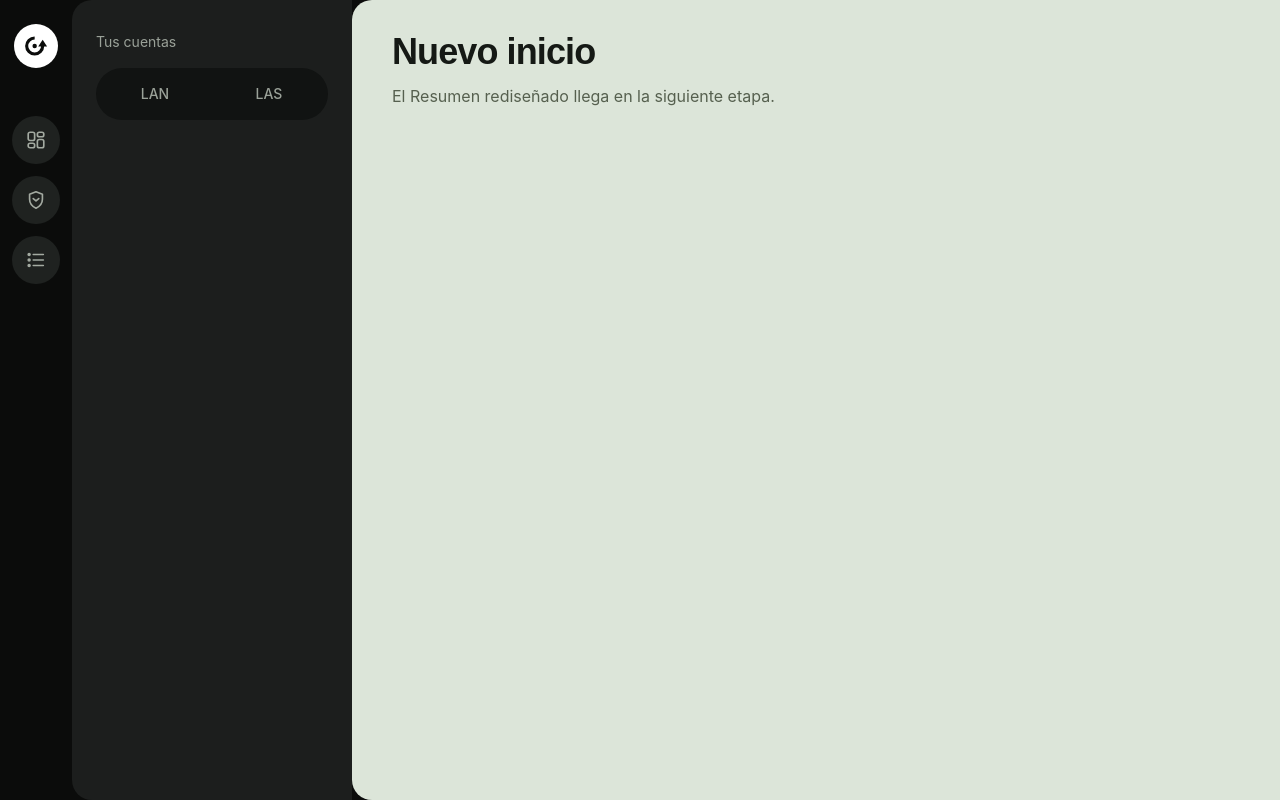
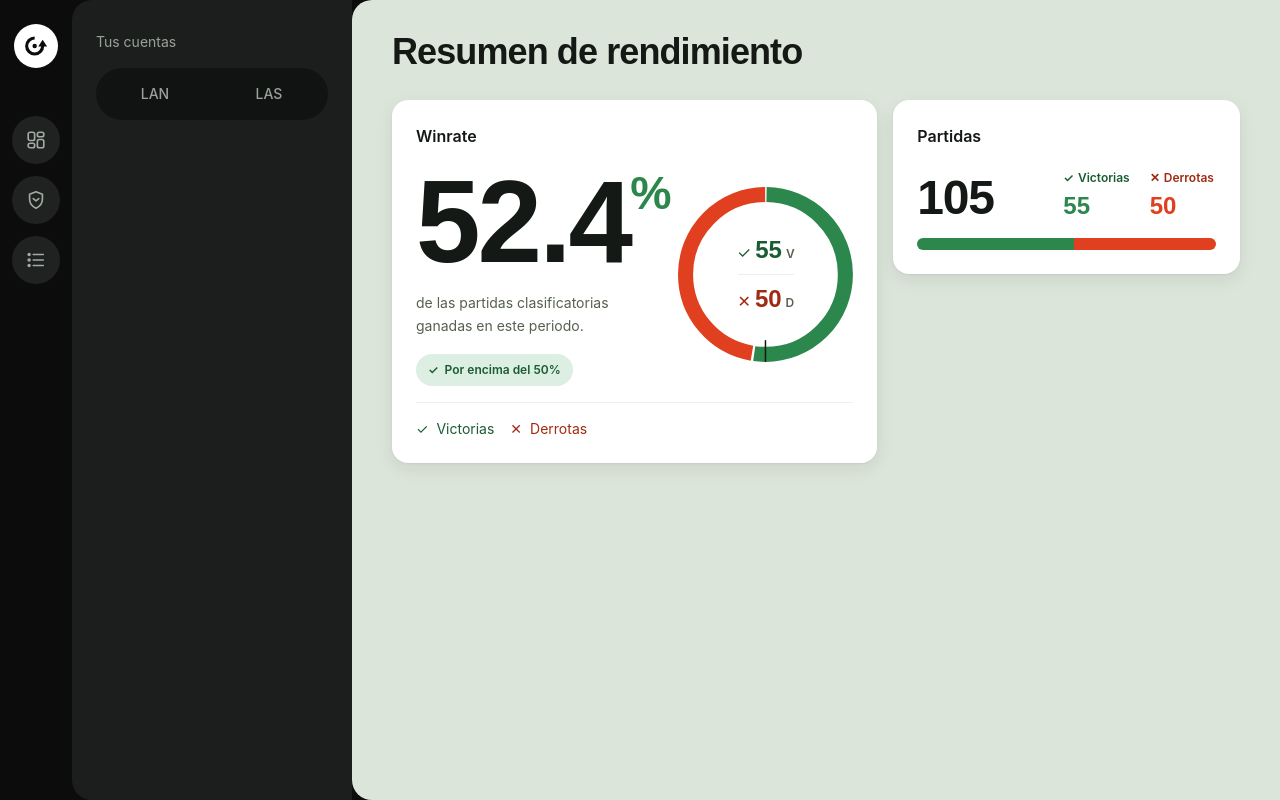
Before and after one commit to fedrianMF/recall, a Vue app: page /new-home in a window 1280 px wide. Built offline with nearby package versions, Linux system fonts and the light colour scheme; no server answers.

Commit message:
Agregar paneles de winrate y partidas del Resumen rediseñado

```diff
--- /dev/null
+++ b/src/components/summary/MatchesPanel.vue
@@ -0,0 +1,91 @@
+<script setup>
+import { computed, useId } from 'vue'
+import { formatMetric } from '../../utils/formatMetric'
+import { getProgressPercent } from '../../utils/summaryFormat'
+
+const props = defineProps({
+  games: {
+    type: Number,
+    default: null,
+  },
+  wins: {
+    type: Number,
+    default: null,
+  },
+  losses: {
+    type: Number,
+    default: null,
+  },
+})
+
+const titleId = useId()
+const winProgress = computed(() => getProgressPercent(props.wins, props.games))
+const hasGames = computed(() => Number.isFinite(props.games) && props.games > 0)
+const progressLabel = computed(
+  () => `${formatMetric(props.wins)} victorias de ${formatMetric(props.games)} partidas`,
+)
+</script>
+
+<template>
+  <section
+    :aria-labelledby="titleId"
+    class="flex flex-col gap-4 rounded-2xl bg-surface p-6 text-ink shadow-card"
+  >
+    <h2
+      :id="titleId"
+      class="text-base font-semibold"
+    >
+      Partidas
+    </h2>
+
+    <div class="flex items-end justify-between gap-5">
+      <p class="font-display text-[48px] leading-none font-bold tracking-tight tabular-nums">
+        {{ formatMetric(games) }}
+      </p>
+
+      <div class="grid grid-cols-2 gap-5">
+        <div class="space-y-1">
+          <p class="inline-flex items-center gap-1 text-xs font-semibold text-win-text">
+            <span aria-hidden="true">✓</span>
+            Victorias
+          </p>
+          <p class="font-display text-2xl font-bold tabular-nums text-win">
+            {{ formatMetric(wins) }}
+          </p>
+        </div>
+        <div class="space-y-1">
+          <p class="inline-flex items-center gap-1 text-xs font-semibold text-loss-text">
+            <span aria-hidden="true">✕</span>
+            Derrotas
+          </p>
+          <p class="font-display text-2xl font-bold tabular-nums text-loss">
+            {{ formatMetric(losses) }}
+          </p>
+        </div>
+      </div>
+    </div>
+
+    <div
+      class="flex h-3 overflow-hidden rounded-full"
+      role="img"
+      :aria-label="progressLabel"
+    >
+      <template v-if="hasGames">
+        <span
+          aria-hidden="true"
+          class="bg-win"
+          :style="{ width: `${winProgress}%` }"
+        ></span>
+        <span
+          aria-hidden="true"
+          class="flex-1 bg-loss"
+        ></span>
+      </template>
+      <span
+        v-else
+        aria-hidden="true"
+        class="flex-1 bg-surface-muted"
+      ></span>
+    </div>
+  </section>
+</template>
--- /dev/null
+++ b/src/components/summary/WinrateCard.vue
@@ -0,0 +1,84 @@
+<script setup>
+import { useId } from 'vue'
+import WinrateRing from './WinrateRing.vue'
+
+defineProps({
+  winrate: {
+    type: Number,
+    default: null,
+  },
+  wins: {
+    type: Number,
+    required: true,
+  },
+  losses: {
+    type: Number,
+    required: true,
+  },
+})
+
+const titleId = useId()
+</script>
+
+<template>
+  <section
+    :aria-labelledby="titleId"
+    class="flex flex-col gap-4 rounded-2xl bg-surface p-6 text-ink shadow-card"
+  >
+    <h2
+      :id="titleId"
+      class="text-base font-semibold"
+    >
+      Winrate
+    </h2>
+
+    <div class="flex flex-1 items-center justify-between gap-3">
+      <div class="min-w-0">
+        <p
+          v-if="winrate !== null"
+          class="flex items-start font-display text-[76px] leading-none font-bold tracking-tight tabular-nums md:text-[116px]"
+        >
+          <span>{{ winrate }}</span>
+          <span class="mt-[0.12em] text-[0.4em] text-win">%</span>
+        </p>
+        <p
+          v-else
+          class="font-display text-[76px] leading-none font-bold tracking-tight md:text-[116px]"
+        >
+          —
+        </p>
+
+        <p class="mt-3 max-w-52 text-sm leading-relaxed text-ink-muted">
+          de las partidas clasificatorias ganadas en este periodo.
+        </p>
+
+        <span
+          v-if="winrate !== null && winrate > 50"
+          class="mt-4 inline-flex items-center gap-1.5 rounded-full bg-win-soft px-3 py-2 text-xs font-semibold text-win-text"
+        >
+          <span aria-hidden="true">✓</span>
+          Por encima del 50%
+        </span>
+      </div>
+
+      <div class="w-2/5 max-w-[232px] shrink-0">
+        <WinrateRing
+          :winrate="winrate"
+          :wins="wins"
+          :losses="losses"
+        />
+      </div>
+    </div>
+
+    <ul class="flex flex-wrap items-center gap-4 border-t border-divider pt-4 text-sm">
+      <li class="inline-flex items-center gap-2 text-win-text">
+        <span aria-hidden="true">✓</span>
+        <span>Victorias</span>
+      </li>
+      <li class="inline-flex items-center gap-2 text-loss-text">
+        <span aria-hidden="true">✕</span>
+        <span>Derrotas</span>
+      </li>
+    </ul>
+  </section>
+</template>
--- /dev/null
+++ b/src/components/summary/WinrateRing.vue
@@ -0,0 +1,116 @@
+<script setup>
+import { computed } from 'vue'
+import { getWinrateLabel } from '../../utils/summaryFormat'
+import { getWinrateRing } from '../../utils/winrateRing'
+
+const props = defineProps({
+  winrate: {
+    type: Number,
+    default: null,
+  },
+  wins: {
+    type: Number,
+    required: true,
+  },
+  losses: {
+    type: Number,
+    required: true,
+  },
+})
+
+const ring = computed(() => getWinrateRing(props.winrate, { radius: 106, gap: 3 }))
+
+const accessibleLabel = computed(() =>
+  getWinrateLabel({
+    winrate: props.winrate,
+    wins: props.wins,
+    losses: props.losses,
+  }),
+)
+</script>
+
+<template>
+  <div class="relative aspect-square w-full max-w-[232px]">
+    <svg
+      class="block h-full w-full"
+      viewBox="0 0 232 232"
+      role="img"
+      :aria-label="accessibleLabel"
+    >
+      <g
+        v-if="ring"
+        aria-hidden="true"
+        transform="rotate(-90 116 116)"
+      >
+        <circle
+          class="stroke-win"
+          cx="116"
+          cy="116"
+          r="106"
+          fill="none"
+          stroke-width="20"
+          stroke-linecap="butt"
+          :stroke-dasharray="`${ring.win.length} ${ring.circumference - ring.win.length}`"
+          :stroke-dashoffset="-ring.win.offset"
+        />
+        <circle
+          class="stroke-loss"
+          cx="116"
+          cy="116"
+          r="106"
+          fill="none"
+          stroke-width="20"
+          stroke-linecap="butt"
+          :stroke-dasharray="`${ring.loss.length} ${ring.circumference - ring.loss.length}`"
+          :stroke-dashoffset="-ring.loss.offset"
+        />
+      </g>
+
+      <circle
+        v-else
+        aria-hidden="true"
+        class="stroke-surface-muted"
+        cx="116"
+        cy="116"
+        r="106"
+        fill="none"
+        stroke-width="20"
+      />
+
+      <line
+        aria-hidden="true"
+        class="stroke-ink"
+        x1="116"
+        y1="204"
+        x2="116"
+        y2="232"
+        stroke-width="2"
+        stroke-linecap="round"
+      />
+    </svg>
+
+    <div
+      aria-hidden="true"
+      class="pointer-events-none absolute inset-0 flex flex-col items-center justify-center gap-2"
+    >
+      <template v-if="ring">
+        <p class="flex items-baseline gap-1 text-win-text">
+          <span>✓</span>
+          <span class="font-display text-lg font-bold tabular-nums md:text-2xl">{{ wins }}</span>
+          <span class="text-xs font-semibold text-ink-muted">V</span>
+        </p>
+        <span class="h-px w-14 bg-divider"></span>
+        <p class="flex items-baseline gap-1 text-loss-text">
+          <span>✕</span>
+          <span class="font-display text-lg font-bold tabular-nums md:text-2xl">{{ losses }}</span>
+          <span class="text-xs font-semibold text-ink-muted">D</span>
+        </p>
+      </template>
+      <span
+        v-else
+        class="text-sm font-semibold text-ink-muted"
+        >Sin datos</span
+      >
+    </div>
+  </div>
+</template>
--- a/src/views/NewHomeView.vue
+++ b/src/views/NewHomeView.vue
@@ -1,14 +1,39 @@
 <script setup>
+import { useAccount } from '../composables/useAccount'
+import { useSummary } from '../composables/useSummary'
 import AppShell from '../components/shell/AppShell.vue'
+import MatchesPanel from '../components/summary/MatchesPanel.vue'
+import WinrateCard from '../components/summary/WinrateCard.vue'
+
+const { account } = useAccount()
+const { summary } = useSummary(account)
 </script>
 
 <template>
   <AppShell>
-    <div class="space-y-3">
+    <div class="space-y-7">
       <h1 class="font-display text-3xl font-bold tracking-tight text-ink md:text-4xl">
-        Nuevo inicio
+        Resumen de rendimiento
       </h1>
-      <p class="text-ink-muted">El Resumen rediseñado llega en la siguiente etapa.</p>
+
+      <div
+        v-if="summary"
+        class="grid grid-cols-1 gap-4 lg:grid-cols-[minmax(0,7fr)_minmax(0,5fr)]"
+      >
+        <WinrateCard
+          :winrate="summary.winrate"
+          :wins="summary.wins"
+          :losses="summary.losses"
+        />
+        <MatchesPanel
+          class="self-start"
+          :games="summary.games"
+          :wins="summary.wins"
+          :losses="summary.losses"
+        />
+      </div>
+
+      <!-- R2c adds loading, empty and error states -->
     </div>
   </AppShell>
 </template>
```
